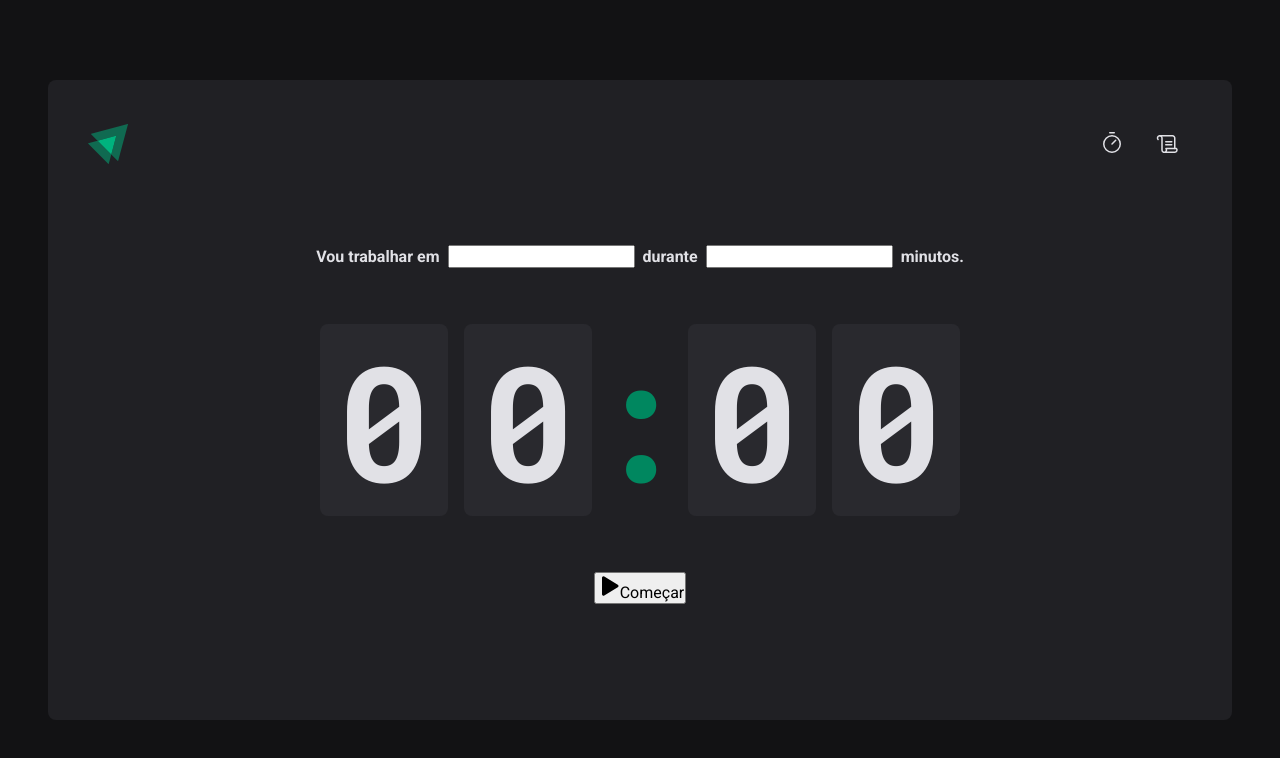
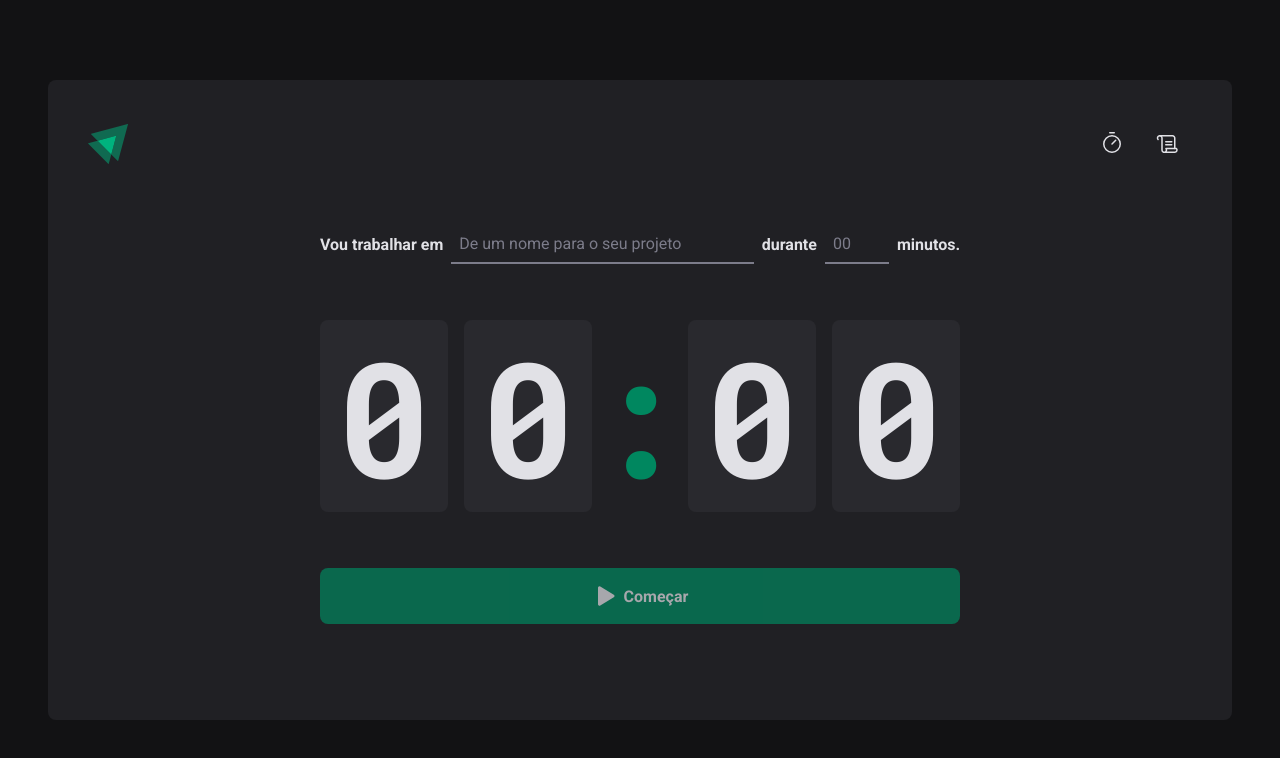
Before and after one commit to iKaueMatos/promodoro-ignite, a React (Vite) app: page / in a window 1280 px wide. Shown: the top 758 px of the page. Built offline with nearby package versions, Linux system fonts and the light colour scheme.

Commit message:
Melhorando a estilização da pagina Home do countdown

```diff
--- a/index.html
+++ b/index.html
@@ -5,7 +5,7 @@
     <link rel="preconnect" href="https://fonts.gstatic.com" crossorigin>
     <meta charset="UTF-8" />
     <link href="https://fonts.googleapis.com/css2?family=Roboto+Mono:wght@700&family=Roboto:wght@400;700&display=swap" rel="stylesheet"/>
-    <link rel="icon" type="image/svg+xml" href="/vite.svg" />
+    <link rel="icon" type="image/svg+xml" href="./src/assets/img/icon/Logo.svg" />
     <meta name="viewport" content="width=device-width, initial-scale=1.0" />
     <title>Ignite Timer</title>
   </head>
--- a/src/pages/Home/index.tsx
+++ b/src/pages/Home/index.tsx
@@ -1,5 +1,5 @@
 import { Play } from "phosphor-react";
-import { CountdownContainer, FormContainer, HomeContainer, Separator } from "./styles";
+import { CountdownContainer, FormContainer, HomeContainer, MinuteAmount, Separator, StartCountdownButton, TaskInput } from "./styles";
 
 export function Home() {
     return (
@@ -7,11 +7,26 @@ export function Home() {
             <form action="">
                 <FormContainer>
                     <label htmlFor="task">Vou trabalhar em</label>
-                    <input id="task"/>
+                    <TaskInput
+                        id="task"
+                        placeholder="De um nome para o seu projeto"
+                        list="task-suggestations"
+                    />
+                    <datalist id="task-suggestations">
+                        <option value="Desenvolvendo um novo projeto" />
+                        <option value="Estudos para faculdade" />
+                        <option value="Programando" />
+                    </datalist>
 
                     <label htmlFor="minutesAmout">durante</label>
-                    <input type="number" id="minutesAmount"/>
-
+                    <MinuteAmount
+                        type="number"
+                        id="minutesAmount"
+                        placeholder="00"
+                        step={5}
+                        min={5}
+                        max={60}
+                    />
                     <span>minutos.</span>
                 </FormContainer>
                 <CountdownContainer>
@@ -21,10 +36,10 @@ export function Home() {
                     <span>0</span>
                     <span>0</span>
                 </CountdownContainer>
-                <button type="submit">
+                <StartCountdownButton disabled type="submit">
                     <Play size={24} weight="fill" />
                     Começar
-                </button>
+                </StartCountdownButton>
             </form>
         </HomeContainer>
     )
--- a/src/pages/Home/styles.ts
+++ b/src/pages/Home/styles.ts
@@ -53,3 +53,61 @@ export const Separator = styled.div `
     display:flex;
     justify-content: center;
 `
+
+
+export const StartCountdownButton = styled.button `
+    width: 100%;
+    border-radius: 8px;
+    border: none;
+    padding: 1rem;
+    align-items: center;
+    display: flex;
+    cursor: pointer;
+    justify-content: center;
+    font-weight: bold;
+    gap: 0.5rem;
+
+    background:${props => props.theme['green-500']};
+    color: ${props => props.theme['gray-100']};
+
+    &:not(:disabled):hover {
+        background:${props => props.theme['green-700']};
+    }
+
+    &:disabled {
+        opacity: 0.7;
+        cursor:not-allowed;
+    }
+`;
+
+const BaseInput = styled.input`
+    background: transparent;
+    height:2.5rem;
+    border:none;
+    border-bottom:2px solid ${(props) => props.theme['gray-500']};
+    font-weight: 1.125rem;
+    padding:0 0.5rem;
+    color:${props => props.theme['gray-100']};
+
+    &::placeholder {
+        color: ${(props) => props.theme['gray-500']};
+    }
+
+    &:focus {
+        box-shadow:none;
+        border-color: ${(props) => props.theme['green-500']};
+    }
+
+`;
+
+export const TaskInput = styled(BaseInput)`
+    flex:1;
+
+    &::-webkit-calendar-picker-indicator {
+        display: none !important;
+    }
+`;
+
+export const MinuteAmount = styled(BaseInput)`
+    width: 4rem;
+`;
```
